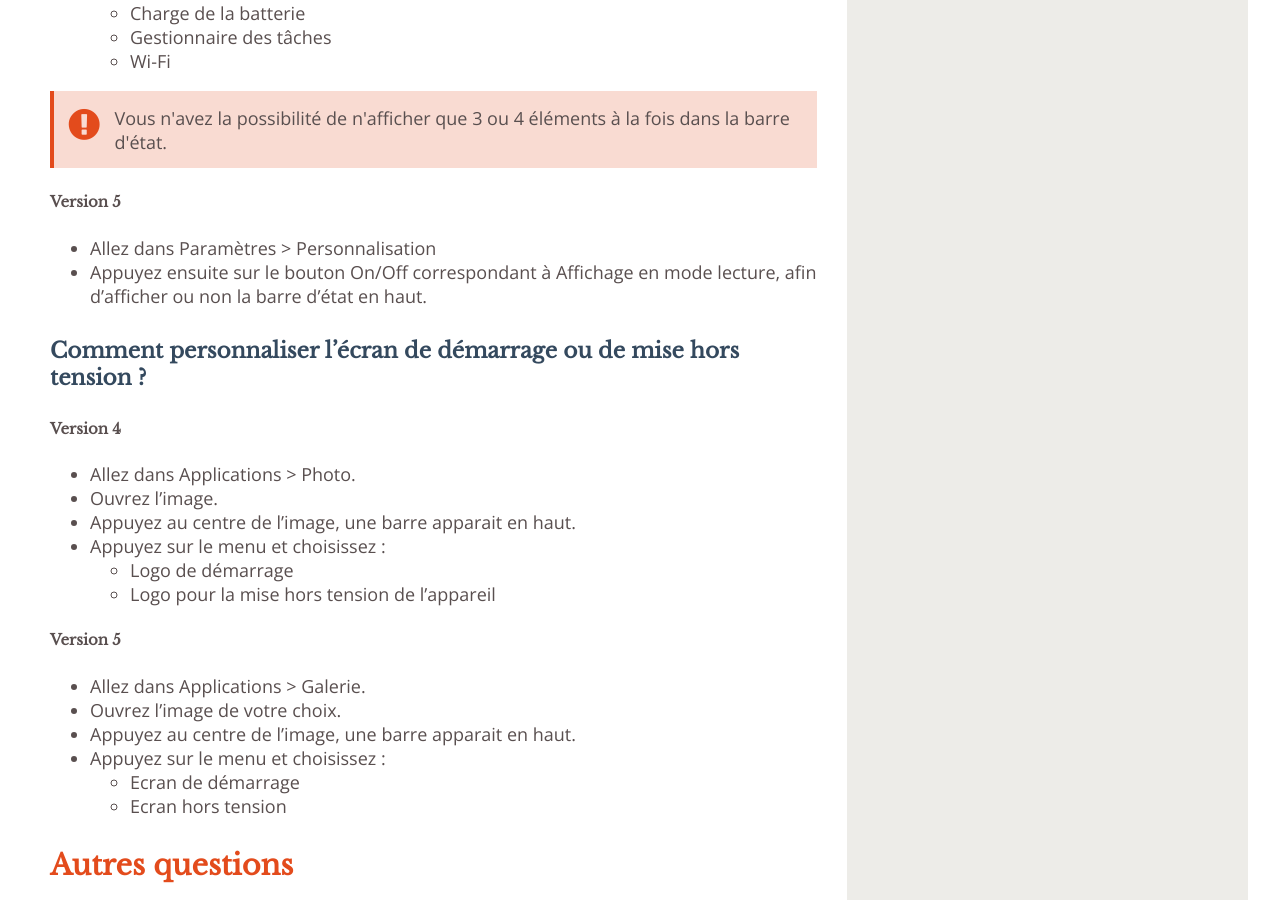
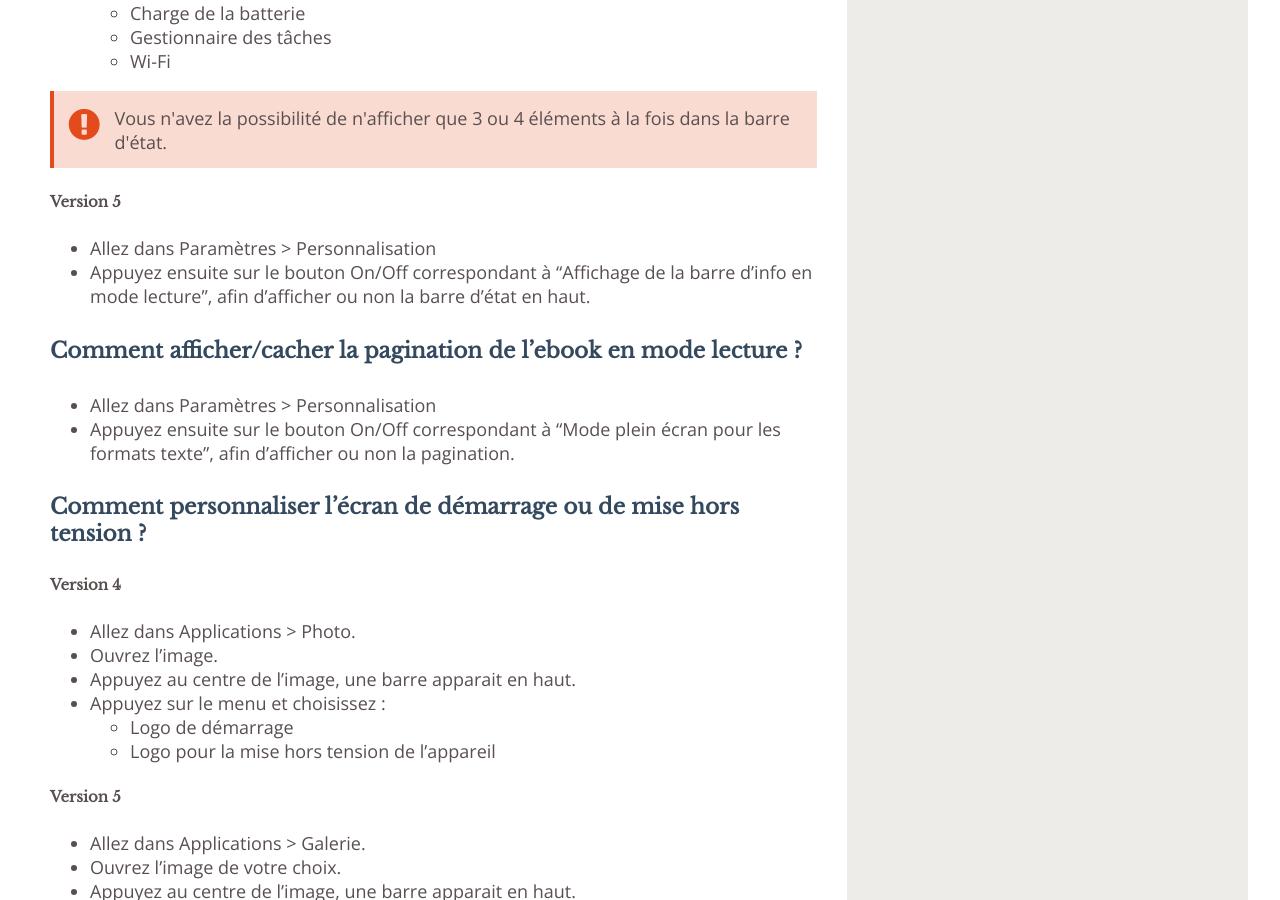
Before and after one commit to TEA-ebook/help-center, a Jekyll site: the page built from _pages/FAQ-liseuse.md, in a window 1280 px wide and 900 px high, scrolled down 4300 px. Built offline with Jekyll 4.4.1, drawn with Linux system fonts in a browser that asks for light colours; some of the changed text lies outside the part shown.

Commit message:
Update FAQ-liseuse.md

```diff
--- a/_pages/FAQ-liseuse.md
+++ b/_pages/FAQ-liseuse.md
@@ -166,7 +166,14 @@ Vous avez aussi la possibilité de choisir la disposition de votre clavier virtu
 ##### Version 5
 
 - Allez dans Paramètres > Personnalisation
-- Appuyez ensuite sur le bouton On/Off correspondant à Affichage en mode lecture, afin d'afficher ou non la barre d'état en haut.
+- Appuyez ensuite sur le bouton On/Off correspondant à "Affichage de la barre d'info en mode lecture", afin d'afficher ou non la barre d'état en haut.
+
+{% include anchor.html id="pagination-mode-lecture" label="Comment afficher/cacher la pagination de l'ebook en mode lecture ?" %}
+
+#### Comment afficher/cacher la pagination de l'ebook en mode lecture ?
+
+- Allez dans Paramètres > Personnalisation
+- Appuyez ensuite sur le bouton On/Off correspondant à "Mode plein écran pour les formats texte", afin d'afficher ou non la pagination.
 
 {% include anchor.html id="ecran-hors-tension" label="Est-ce que je peux personnaliser mon écran de démarrage ou de mise hors tension ?" %}
 
```
